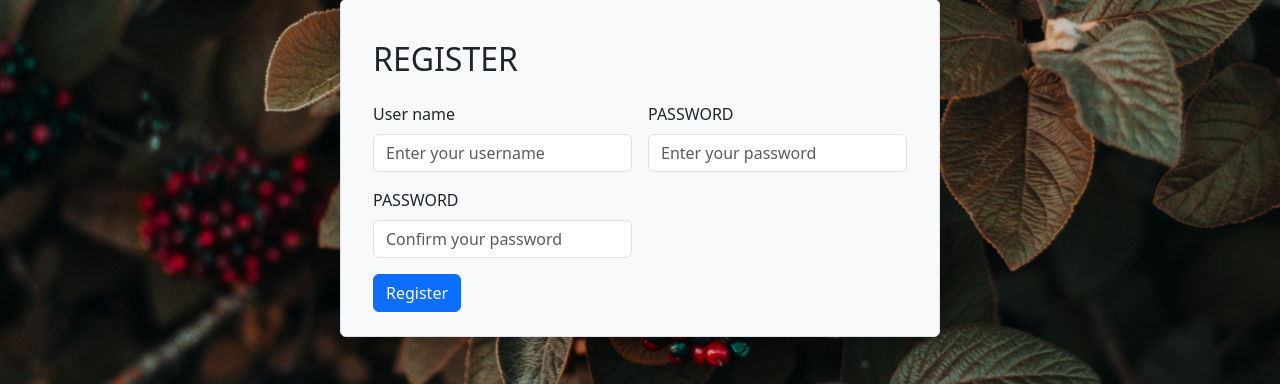
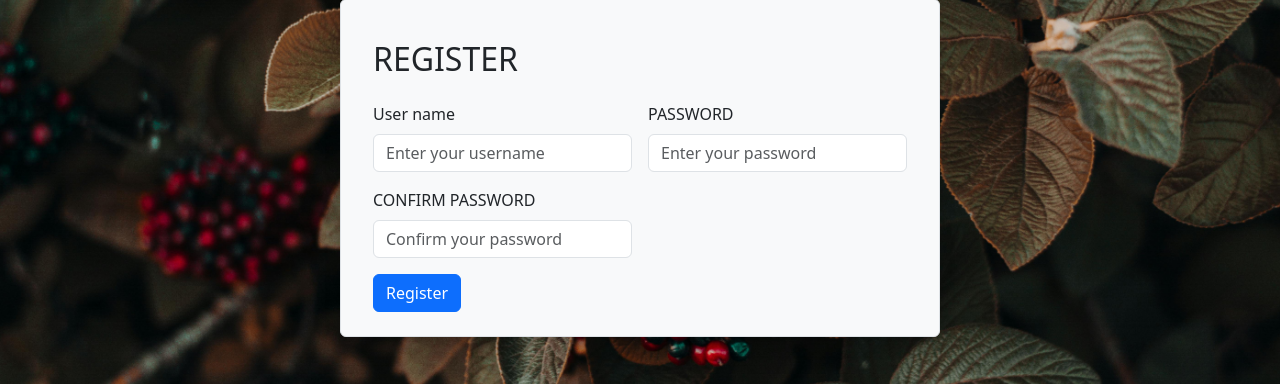
Before and after one commit to WolfenYash/medical-chatbot, a Flask app: page /register in a window 1280 px wide. Shown: the part 342-726 px from the top of the page. Run offline with Flask 3, Linux system fonts and the light colour scheme.

Commit message:
Adding for NTCC

```diff
--- a/app.py
+++ b/app.py
@@ -23,7 +23,7 @@ app.secret_key = os.getenv("SECRET_KEY")
 engine = create_engine("sqlite:///example.db")
 
 from datetime import timedelta
-
+# WANT TO KNOW WHAT it does exactly currently i know it is used to set the session lifetime
 app.config["SESSION_PERMANENT"] = False
 app.config["SESSION_TYPE"] = "filesystem"
 app.config["PERMANENT_SESSION_LIFETIME"] = timedelta(days=1)
@@ -169,8 +169,11 @@ def chatbot():
         #     return render_template("chat.html", response="Sorry, I can only answer healthcare-related questions.")
 
         # Step 1: Retrieve documents from Chroma
+
         embedding = OpenAIEmbeddings()
+
         db = Chroma(persist_directory="chroma_db", embedding_function=embedding)
+
         docs = db.similarity_search(user_input, k=3)
         context = "\n\n".join([doc.page_content for doc in docs])
 
@@ -207,7 +210,8 @@ def chatbot():
         with engine.begin() as conn:
             # Save the user input to the chat history
             conn.execute(
-                text("INSERT INTO chat_history (username, user_message, bot_response , session_id) VALUES (:username, :message, :bot_response , :session_id)"),
+                text("INSERT INTO chat_history (username, user_message, bot_response , session_id) VALUES (:username, :message, :bot_response , " \
+                ":session_id)"),
                 {"username": session["user"], "message": user_input, "bot_response": response , "session_id": session["chat_session"]}
             )
         sources = []
@@ -322,10 +326,5 @@ def end_session():
     flash("Chat session ended. Start a new conversation!", "info")
     return redirect(url_for("chatbot"))
 
-
-
-
 if __name__ == "__main__":
     app.run(debug=True)
-
-# host = "127.0.0.1", port = 5001,
--- a/templates/chat.html
+++ b/templates/chat.html
@@ -51,7 +51,8 @@
 
 <div class="chat-container">
     <form action="{{ url_for('chatbot') }}" method="POST" autocomplete = "off">
-        <input class="entry" type="text" name="user_input" placeholder="Ask your medical queries here..." autofocus required>
+        <input class="entry" type="text" name="user_input" placeholder="Ask your medical queries here..."
+        autofocus required>
         <button type="submit">Ask</button>
     </form>
 
--- a/templates/register.html
+++ b/templates/register.html
@@ -29,7 +29,8 @@
         <a href="/login" class="btn btn-primary">Login</a>
     </div>
     <div class="d-flex justify-content-center align-items-center min-vh-100">
-        <form class="row g-3 needs-validation border p-4 rounded bg-light shadow" style="width: 100%; max-width: 600px;" novalidate action = "/register" method ="POST">
+        <form class="row g-3 needs-validation border p-4 rounded bg-light shadow" style="width: 100%; max-width: 600px;" novalidate action
+        = "/register" method ="POST">
             <div><h2>REGISTER</h2></div>
             <div class="col-md-6">
                 <label for="validationCustom01" class="form-label">User name</label>
@@ -42,8 +43,9 @@
                 <div class="valid-feedback">Looks good!</div>
             </div>
             <div class="col-md-6">
-                <label for="validationCustom02" class="form-label">PASSWORD</label>
-                <input type="password" class="form-control" id="validationCustom02" required name="confirm_password" placeholder="Confirm your password">
+                <label for="validationCustom02" class="form-label">CONFIRM PASSWORD</label>
+                <input type="password" class="form-control" id="validationCustom02" required name="confirm_password" placeholder=
+                "Confirm your password">
                 <div class="valid-feedback">Looks good!</div>
             </div>
             <div class="col-12">
```
Also changed, not shown: example.db, 3 other files.
